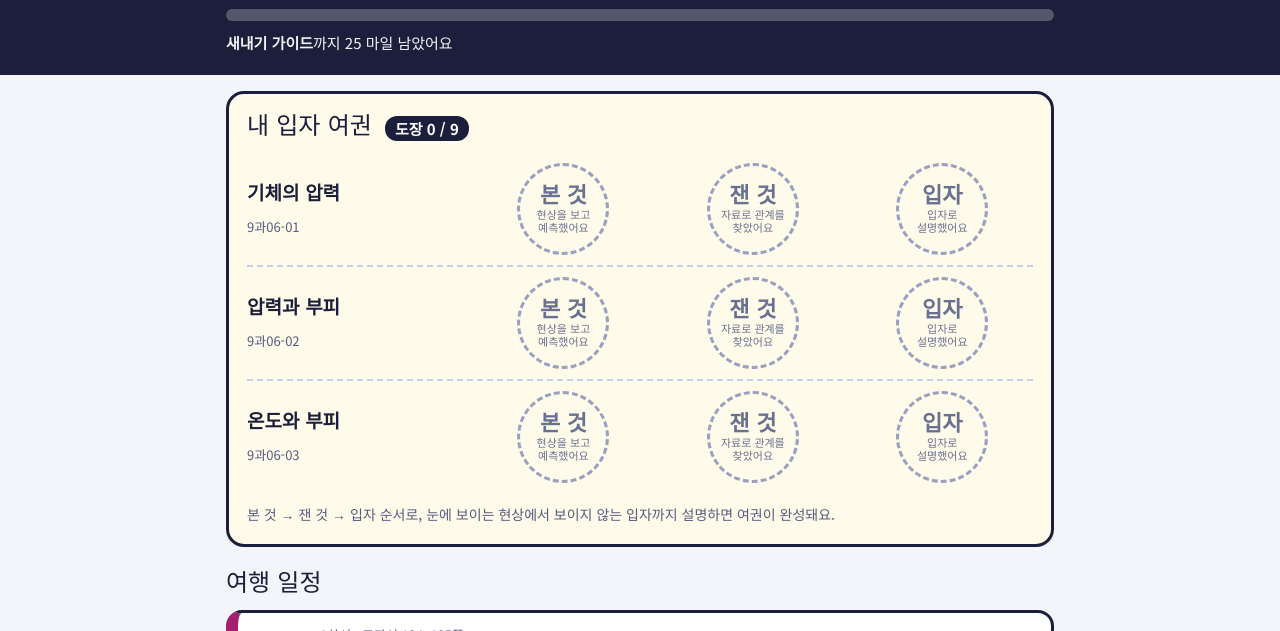
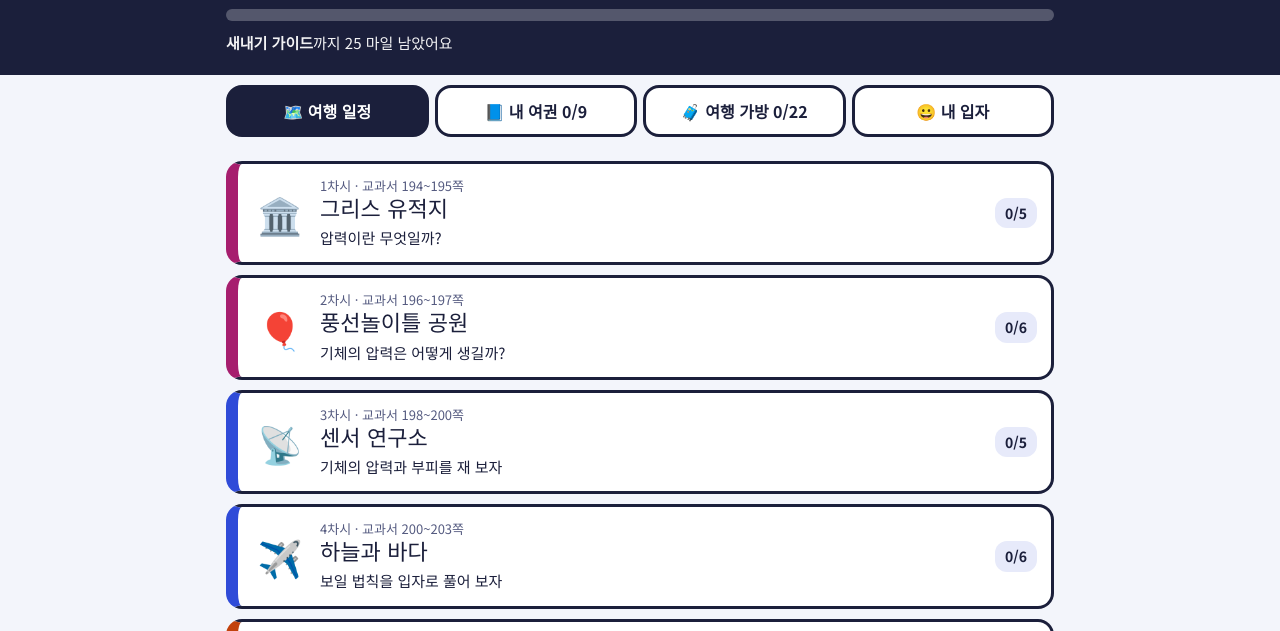
Before and after one commit to syjh0412/gas-trip, a plain HTML site: page index.html in a window 1280 px wide. Both pictures are taken after typing "Sample", "Sample", "Sample" into the empty fields and a click on the button "여권 발급받기". Shown: the part 93-724 px from the top of the page. Drawn offline with Linux system fonts and the light colour scheme.

Commit message:
첫 화면을 탭 4개로 나눔 (여행 일정, 내 여권, 여행 가방, 내 입자)
Co-Authored-By: Claude Fable 5.2 <noreply@anthropic.com>
Claude-Session: https://claude.ai/code/session_01BQkJDZ66uHWhD6dkkoDF95

```diff
--- a/app.js
+++ b/app.js
@@ -117,7 +117,7 @@
     if (h[0] === 'd' && DEST[h[1]]) return viewDest(DEST[h[1]], h[2] == null ? -1 : Math.max(0, parseInt(h[2], 10) || 0));
     cur = { dest: null };
     if (h[0] === 'teacher') return viewTeacher();
-    viewHome();
+    viewHome(h[1]);
   }
   window.addEventListener('hashchange', function () { route(); window.scrollTo(0, 0); });
 
@@ -148,32 +148,37 @@
 
   /* ---------- 홈 ---------- */
   function destProgress(d) { var n = 0; d.steps.forEach(function (s, i) { if (S.done[d.id] && S.done[d.id][i]) n++; }); return n; }
-  function viewHome() {
+  var HTAB = 'trip';
+  function viewHome(tab) {
+    if (tab && ['trip', 'pass', 'bag', 'me'].indexOf(tab) >= 0) HTAB = tab;
+    var P = { trip: '', pass: '', bag: '', me: '' };
     badges();
     var ri = rankIdx(), r = T.ranks[ri], n = stampCount(), next = T.ranks[ri + 1], nx = '';
     if (next) { var needM = Math.max(0, next.min - S.miles), needS = Math.max(0, (next.st || 0) - n); nx = '<b>' + next.name + '</b>까지 ' + [needM ? needM + ' 마일' : '', needS ? '도장 ' + needS + '개' : ''].filter(Boolean).join(', ') + ' 남았어요'; } else nx = '가장 높은 등급이에요!';
     var lo = r.min, hi = next ? next.min : r.min + 1, pc = next ? Math.min(100, (S.miles - lo) / (hi - lo) * 100) : 100;
     var h = '<header class="top"><div class="who">' + mascot(72) + '<div><p class="rk">Lv.' + (ri + 1) + ' ' + r.name + '</p><h1>' + esc(S.profile.name) + ' <small>' + esc(S.profile.cls) + '반 ' + esc(S.profile.num) + '번</small></h1></div><div class="mbox"><b>' + S.miles + '</b><span>마일</span></div></div>' +
       '<div class="mbar" role="img" aria-label="다음 등급까지 진행"><i style="width:' + pc.toFixed(0) + '%"></i></div><p class="nx">' + nx + '</p></header><main class="home">';
-    h += '<section class="card passport"><h2>내 입자 여권 <span class="cnt">도장 ' + n + ' / 9</span></h2><div class="pgrid">';
+    P.pass += '<section class="card passport"><h2>내 입자 여권 <span class="cnt">도장 ' + n + ' / 9</span></h2><div class="pgrid">';
     ['01', '02', '03'].forEach(function (s) {
-      h += '<div class="prow"><div class="pstd"><b>' + T.stds[s].short + '</b><span>' + T.stds[s].code + '</span></div>' + stampHTML(s, 'see') + stampHTML(s, 'meas') + stampHTML(s, 'part') + '</div>';
+      P.pass += '<div class="prow"><div class="pstd"><b>' + T.stds[s].short + '</b><span>' + T.stds[s].code + '</span></div>' + stampHTML(s, 'see') + stampHTML(s, 'meas') + stampHTML(s, 'part') + '</div>';
     });
-    h += '</div><p class="tiny">본 것 → 잰 것 → 입자 순서로, 눈에 보이는 현상에서 보이지 않는 입자까지 설명하면 여권이 완성돼요.</p></section>';
-    h += '<h2 class="sec">여행 일정</h2><ol class="route">';
+    P.pass += '</div><p class="tiny">본 것 → 잰 것 → 입자 순서로, 눈에 보이는 현상에서 보이지 않는 입자까지 설명하면 여권이 완성돼요.</p></section>';
+    P.trip += '<ol class="route">';
     T.dests.forEach(function (d) {
       var p = destProgress(d), tot = d.steps.length, fin = p >= tot;
-      h += '<li><a class="dcard' + (fin ? ' fin' : '') + '" href="#d/' + d.id + '" style="--c:' + d.color + '"><span class="dic">' + d.icon + '</span><span class="dtx"><small>' + d.period + ' · ' + d.page + '</small><b>' + d.place + '</b><em>' + d.title + '</em></span><span class="dpg">' + (fin ? '완료' : p + '/' + tot) + '</span></a></li>';
+      P.trip += '<li><a class="dcard' + (fin ? ' fin' : '') + '" href="#d/' + d.id + '" style="--c:' + d.color + '"><span class="dic">' + d.icon + '</span><span class="dtx"><small>' + d.period + ' · ' + d.page + '</small><b>' + d.place + '</b><em>' + d.title + '</em></span><span class="dpg">' + (fin ? '완료' : p + '/' + tot) + '</span></a></li>';
     });
-    h += '</ol>';
+    P.trip += '</ol>';
     var got = BADGES.filter(function (b) { return S.badges[b.id]; }).length;
-    h += '<section class="card"><h2>여행 가방 <span class="cnt">' + got + ' / ' + BADGES.length + '</span></h2><p class="tiny" style="margin:0 0 10px">여행지를 마치면 스티커를, 특별한 일을 해내면 배지를 얻어요. 눌러서 조건을 볼 수 있어요.</p><div class="bgrid">' +
+    P.bag += '<section class="card"><h2>여행 가방 <span class="cnt">' + got + ' / ' + BADGES.length + '</span></h2><p class="tiny" style="margin:0 0 10px">여행지를 마치면 스티커를, 특별한 일을 해내면 배지를 얻어요. 눌러서 조건을 볼 수 있어요.</p><div class="bgrid">' +
       BADGES.map(function (b) { var on = S.badges[b.id]; return '<button class="bdg' + (on ? ' on' : '') + '" data-act="bdg" data-n="' + esc(b.n) + '" data-d="' + esc(b.d) + '" aria-label="' + esc(b.n) + (on ? ' 획득' : ' 아직') + '"><span>' + (on ? b.ic : '❔') + '</span><small>' + b.n + '</small></button>'; }).join('') + '</div><p class="tiny" id="bdgmsg" aria-live="polite"></p></section>';
-    h += '<section class="card"><h2>내 입자 꾸미기</h2><div class="wearbox"><div class="wearme">' + mascot(120) + '</div><div class="wearlist">' +
+    P.me += '<section class="card"><h2>내 입자 꾸미기</h2><div class="wearbox"><div class="wearme">' + mascot(120) + '</div><div class="wearlist">' +
       T.items.map(function (it) { var open = ri >= it.at; return '<button class="wr' + (S.wear[it.id] ? ' on' : '') + '" data-act="wear" data-id="' + it.id + '"' + (open ? '' : ' disabled') + ' aria-pressed="' + !!S.wear[it.id] + '">' + (open ? '' : '🔒 ') + it.name + (open ? '' : '<small>Lv.' + (it.at + 1) + '</small>') + '</button>'; }).join('') + '</div></div></section>';
-    h += '<section class="card"><h2>등급 경로</h2><ol class="rklist">' + T.ranks.map(function (x, j) { return '<li class="' + (j === ri ? 'cur' : j < ri ? 'past' : '') + '"><span class="lv">Lv.' + (j + 1) + '</span><b>' + x.name + '</b><span class="rq">' + x.min + ' 마일' + (x.st ? ' · 도장 ' + x.st + '개' : '') + '</span></li>'; }).join('') + '</ol><p class="tiny">마일은 빈칸 열기, 예측, 문제 풀이, 실험 활동, 도장으로 모아요. 높은 등급은 도장도 필요해요.</p></section>';
-    if (CFG.COUPONS !== false) h += '<section class="card"><h2>선생님 쿠폰</h2><ul class="cpn">' + T.coupons.map(function (c) { var ok = couponOK(c.id); return '<li class="' + (ok ? 'on' : '') + '"><span>' + (ok ? '🎟️' : '🔒') + '</span><div><b>' + c.name + '</b><small>' + c.cond + '</small></div><em>' + (ok ? '선생님께 보여 주세요' : '아직') + '</em></li>'; }).join('') + '</ul></section>';
-    if (S.exam) h += '<section class="card"><h2>자격시험 기록</h2><p>최고 점수 <b>' + S.exam.best + ' / ' + S.exam.total + '</b>' + (S.exam.best >= 14 ? ' · 입자 가이드 자격 취득' : '') + '</p></section>';
+    P.me += '<section class="card"><h2>등급 경로</h2><ol class="rklist">' + T.ranks.map(function (x, j) { return '<li class="' + (j === ri ? 'cur' : j < ri ? 'past' : '') + '"><span class="lv">Lv.' + (j + 1) + '</span><b>' + x.name + '</b><span class="rq">' + x.min + ' 마일' + (x.st ? ' · 도장 ' + x.st + '개' : '') + '</span></li>'; }).join('') + '</ol><p class="tiny">마일은 빈칸 열기, 예측, 문제 풀이, 실험 활동, 도장으로 모아요. 높은 등급은 도장도 필요해요.</p></section>';
+    if (CFG.COUPONS !== false) P.me += '<section class="card"><h2>선생님 쿠폰</h2><ul class="cpn">' + T.coupons.map(function (c) { var ok = couponOK(c.id); return '<li class="' + (ok ? 'on' : '') + '"><span>' + (ok ? '🎟️' : '🔒') + '</span><div><b>' + c.name + '</b><small>' + c.cond + '</small></div><em>' + (ok ? '선생님께 보여 주세요' : '아직') + '</em></li>'; }).join('') + '</ul></section>';
+    if (S.exam) P.pass += '<section class="card"><h2>자격시험 기록</h2><p>최고 점수 <b>' + S.exam.best + ' / ' + S.exam.total + '</b>' + (S.exam.best >= 14 ? ' · 입자 가이드 자격 취득' : '') + '</p></section>';
+    var tabs = [['trip', '🗺️ 여행 일정'], ['pass', '📘 내 여권 ' + n + '/9'], ['bag', '🧳 여행 가방 ' + got + '/' + BADGES.length], ['me', '😀 내 입자']];
+    h += '<nav class="htabs" aria-label="메뉴">' + tabs.map(function (t) { return '<a href="#home/' + t[0] + '" class="' + (HTAB === t[0] ? 'on' : '') + '"' + (HTAB === t[0] ? ' aria-current="page"' : '') + '>' + t[1] + '</a>'; }).join('') + '</nav>' + P[HTAB];
     h += '<p class="tlink"><a href="#teacher">선생님 화면</a> · <button class="linkbtn" data-act="reset">여권 다시 발급</button></p></main>';
     app.innerHTML = h;
   }
--- a/style.css
+++ b/style.css
@@ -187,3 +187,10 @@ textarea { resize: vertical; line-height: 1.6; }
 .cpn li.on { border: 3px solid var(--ink); background: #FFFBEA; color: var(--ink); }
 @media (prefers-reduced-motion: reduce) { .chip { animation: none; } }
 @media (max-width: 620px) { .wearbox { grid-template-columns: 1fr; } .cpn li { grid-template-columns: 34px 1fr; } .cpn em { grid-column: 2; } .rklist li { grid-template-columns: 48px 1fr; } .rklist .rq { grid-column: 2; } }
+
+/* ---------- 첫 화면 탭 ---------- */
+.htabs { display: grid; grid-template-columns: repeat(4, 1fr); gap: 6px; margin: 0 0 16px; position: sticky; top: 0; background: var(--bg); padding: 10px 0 8px; z-index: 5; }
+.htabs a { display: flex; align-items: center; justify-content: center; text-align: center; min-height: 52px; padding: 4px 6px; border: 3px solid var(--ink); border-radius: 16px; background: #fff; font-weight: 700; font-size: 16px; text-decoration: none; line-height: 1.25; }
+.htabs a.on { background: var(--ink); color: #fff; } .htabs a:hover:not(.on) { background: #EEF1FF; }
+.home { padding-top: 0; }
+@media (max-width: 620px) { .htabs a { font-size: 13px; min-height: 56px; } }
```
